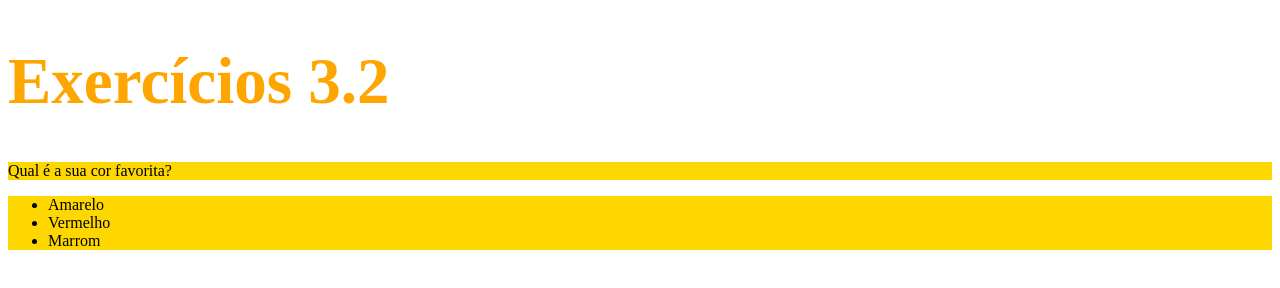
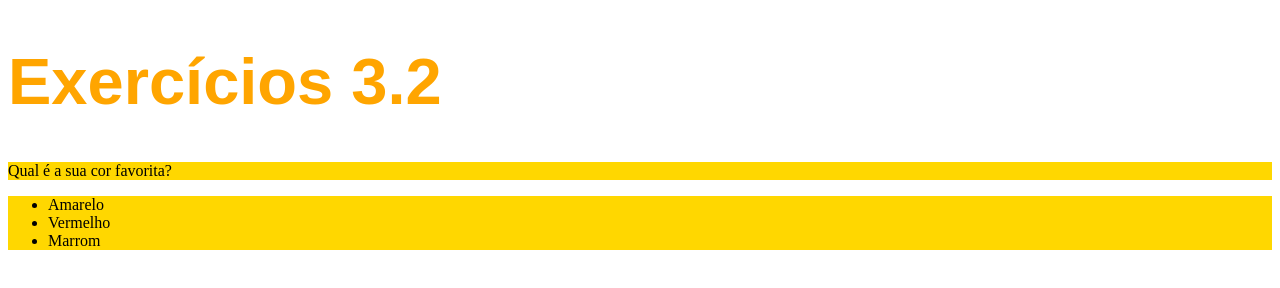
Before and after one commit to jhonatavb/trybe, a plain HTML site: page bloco_03/dia_02/index.html in a window 1280 px wide. Drawn offline with Linux system fonts and the light colour scheme.

Commit message:
Modificado a fonte do h1 para sans-serif

```diff
--- a/bloco_03/dia_02/index.html
+++ b/bloco_03/dia_02/index.html
@@ -7,6 +7,7 @@
       h1 {
         font-size: 65px;
         color: orange;
+        font-family: sans-serif;
       }
 
       ul {
@@ -33,6 +34,13 @@
      2 - Modifique a cor do texto do h1 para laranja
      3 - Modifique a cor de fundo da lista não ordenada
      4 - Crie uma classe para modificar a cor de fundo da tag p e da ul ao mesmo tempo
+     Continuação dos exercícios
+     5 - Modifique o família do h1 para sans-serif
+     6 - Deixe o parágrafo com o font-weight 600
+     7 - Modifique o font-size do body para 16px
+     8 - Coloque o tamanho do parágrafo com o tamanho de 3 vezes o padrão do body
+     9 - Explore as propriedades font-style, line-height, text-align e text-decoration
+     10 - Troque a cor de fundo de cada item da lista para a cor correspondente ao texto
     -->
   </body>
 </html>
```
